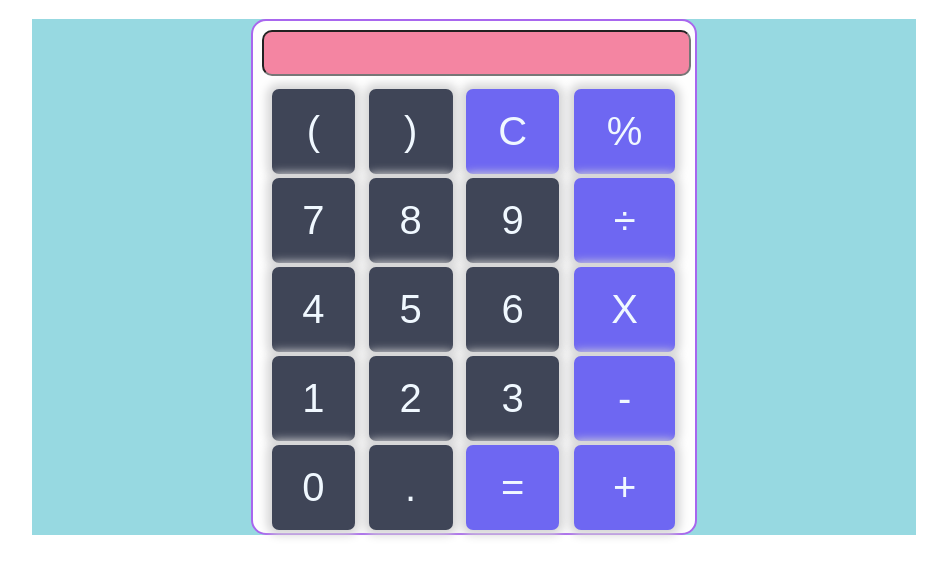
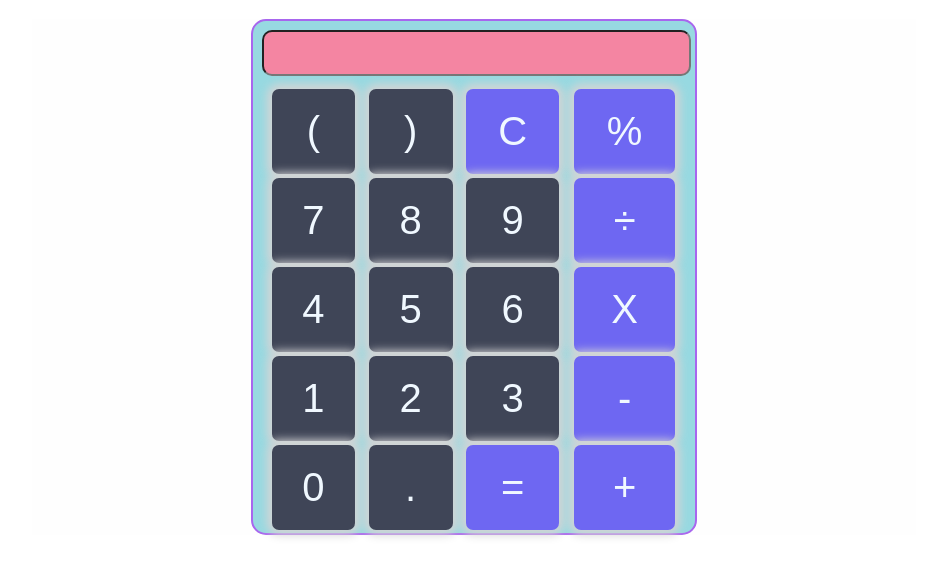
Before and after one commit to Ansh7fe/Calculator, a plain HTML site: page index.html in a window 1280 px wide. Shown: the part 61-638 px from the top of the page, without its empty margins (166-1113 px from the left). Drawn offline with Linux system fonts and the light colour scheme.

Commit message:
Update styles.css

```diff
--- a/styles.css
+++ b/styles.css
@@ -7,8 +7,7 @@ body{
     font-family: 'Raleway', sans-serif;;
 }
 .container{
-    /* border: 2px solid blue; */
-    background-color: #97D9E1;
+    background-color:#FEFEFE ;
     width: 70%;
     margin: auto;
 }
@@ -20,7 +19,7 @@ body{
     margin: auto;
     text-align: center;
     border-radius: 15px;
-    background: #FEFEFE;
+    background: #97D9E1;
 }
 .screen-display{
    border-radius: 10px ;
```
